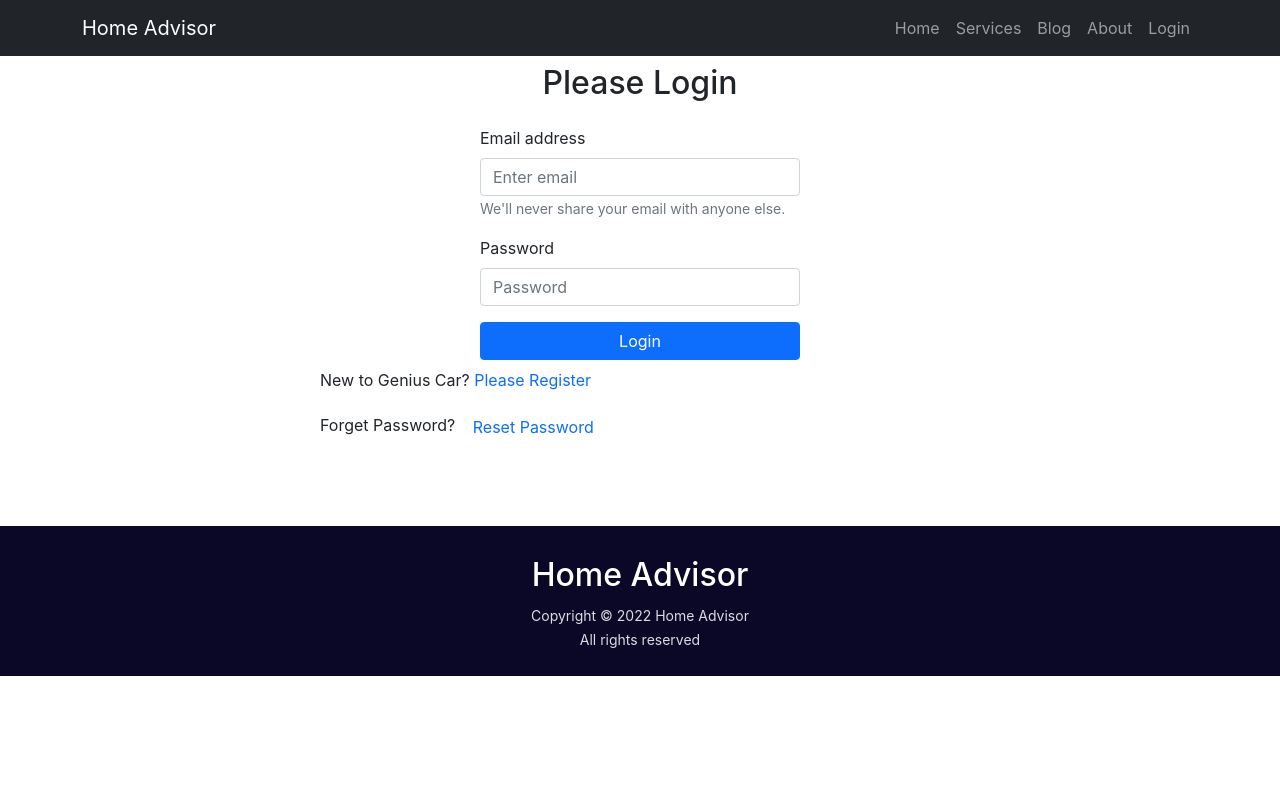
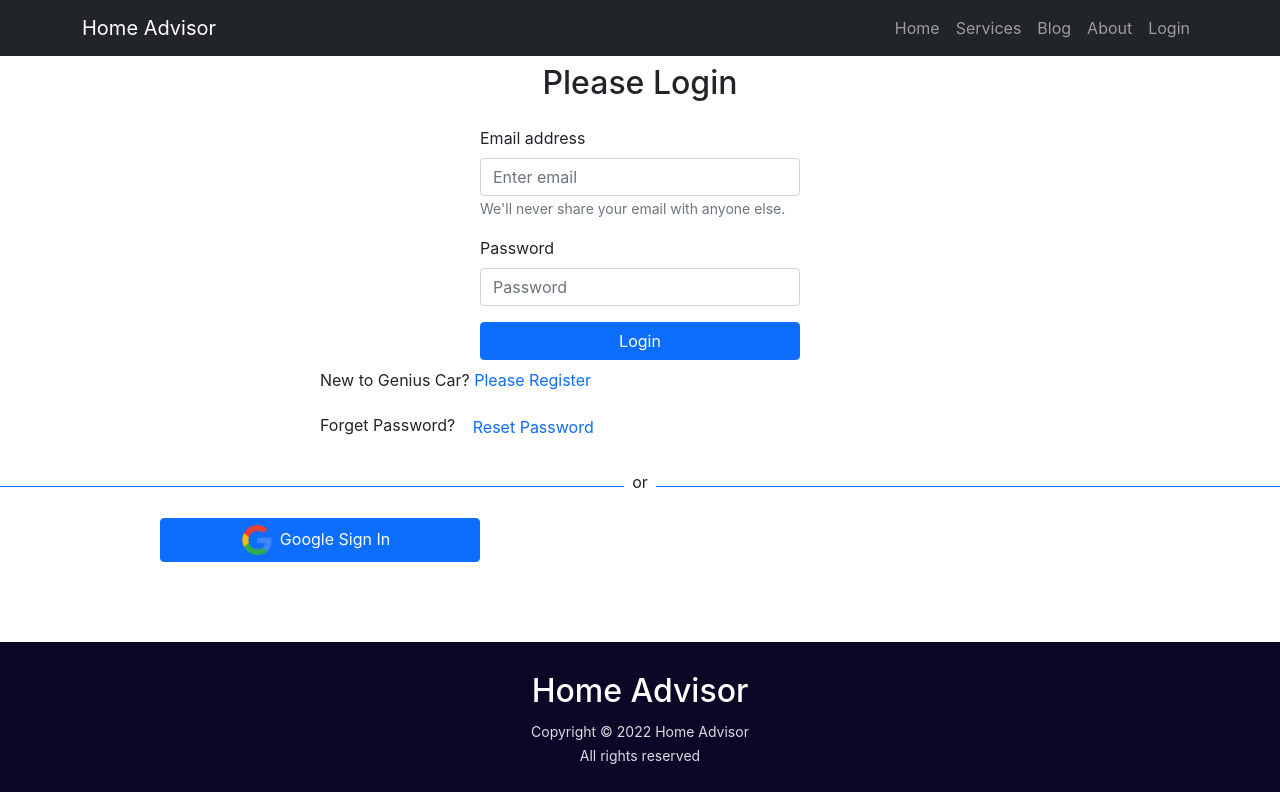
Before and after one commit to azadk53/independent-service-provider, a React (Create React App) app: page /login in a window 1280 px wide. Built offline with nearby package versions, Linux system fonts and the light colour scheme.

Commit message:
google login add

```diff
--- a/src/Components/Login/Login.js
+++ b/src/Components/Login/Login.js
@@ -4,6 +4,7 @@ import { useSendPasswordResetEmail, useSignInWithEmailAndPassword } from 'react-
 import { Link, useLocation, useNavigate } from 'react-router-dom';
 import auth from '../../firebase.init';
 import Loading from '../Loading/Loading';
+import SocialLogin from '../SocialLogin/SocialLogin';
 
 const Login = () => {
     const [email, setEmail] = useState('');
@@ -82,7 +83,7 @@ const Login = () => {
             {errorElement}
             <p className='w-50 d-block mx-auto mt-2'>New to Genius Car? <Link to="/register" className='text-primary  mx-auto text-decoration-none' onClick={navigateRegister}>Please Register</Link> </p>
             <p className='w-50 d-block mx-auto mt-2'>Forget Password? <button className='btn btn-link text-primary ps-auto text-decoration-none' onClick={resetPassword}>Reset Password</button> </p>
-
+            <SocialLogin></SocialLogin>
             <ToastContainer />
         </div>
     );
--- a/src/Components/SocialLogin/SocialLogin.js
+++ b/src/Components/SocialLogin/SocialLogin.js
@@ -1,9 +1,46 @@
 import React from 'react';
+import { useSignInWithGoogle } from 'react-firebase-hooks/auth';
+import { useNavigate } from 'react-router-dom';
+import auth from '../../firebase.init';
+import google from '../../images/socialloginphoto/Google.svg.png';
 
 const SocialLogin = () => {
+    const [signInWithGoogle, user, loading, error] = useSignInWithGoogle(auth);
+
+    const navigate = useNavigate();
+
+    let errorElement;
+
+    /*  if(loading){
+         return <Loading></Loading>
+     } */
+
+    if (error) {
+        errorElement = <p className='text-danger'>Error: {error?.message}</p>
+    }
+
+    if (user) {
+        navigate('/home');
+    }
+
     return (
         <div>
+            <div className='d-flex align-items-center'>
+                <div style={{ height: '1px' }} className='bg-primary w-50'></div>
+                <p className='mt-2 px-2'>or</p>
+                <div style={{ height: '1px' }} className='bg-primary w-50'></div>
+            </div>
+            {errorElement}
+            <div className='w-50'>
+                <button
+                    onClick={() => signInWithGoogle()}
+                    className='btn btn-primary w-50 d-block mx-auto my-2'>
+                    <img style={{ width: '30px' }} src={google} alt="" />
+                    <span className='px-2'>Google Sign In</span>
+                </button>
 
+
+            </div>
         </div>
     );
 };
```
Also changed, not shown: src/images/socialloginphoto/Google.svg.png (added).
